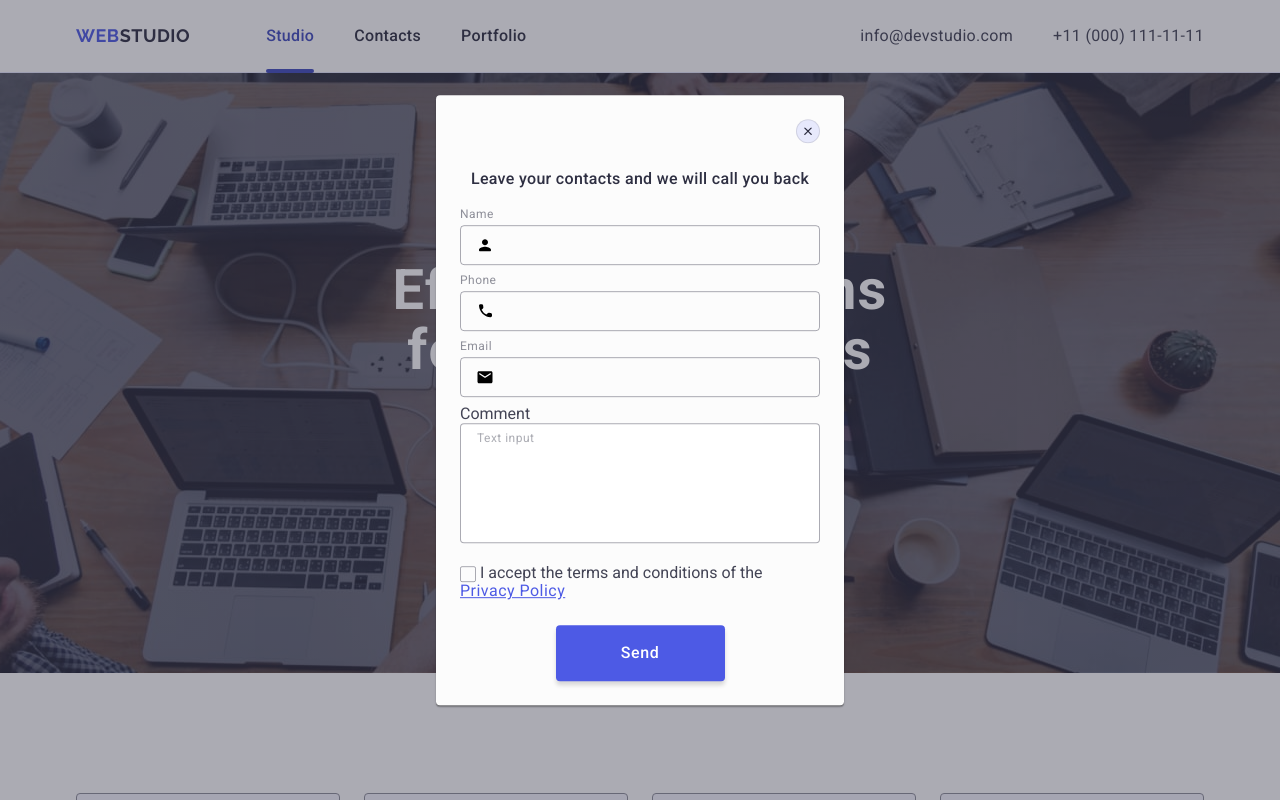
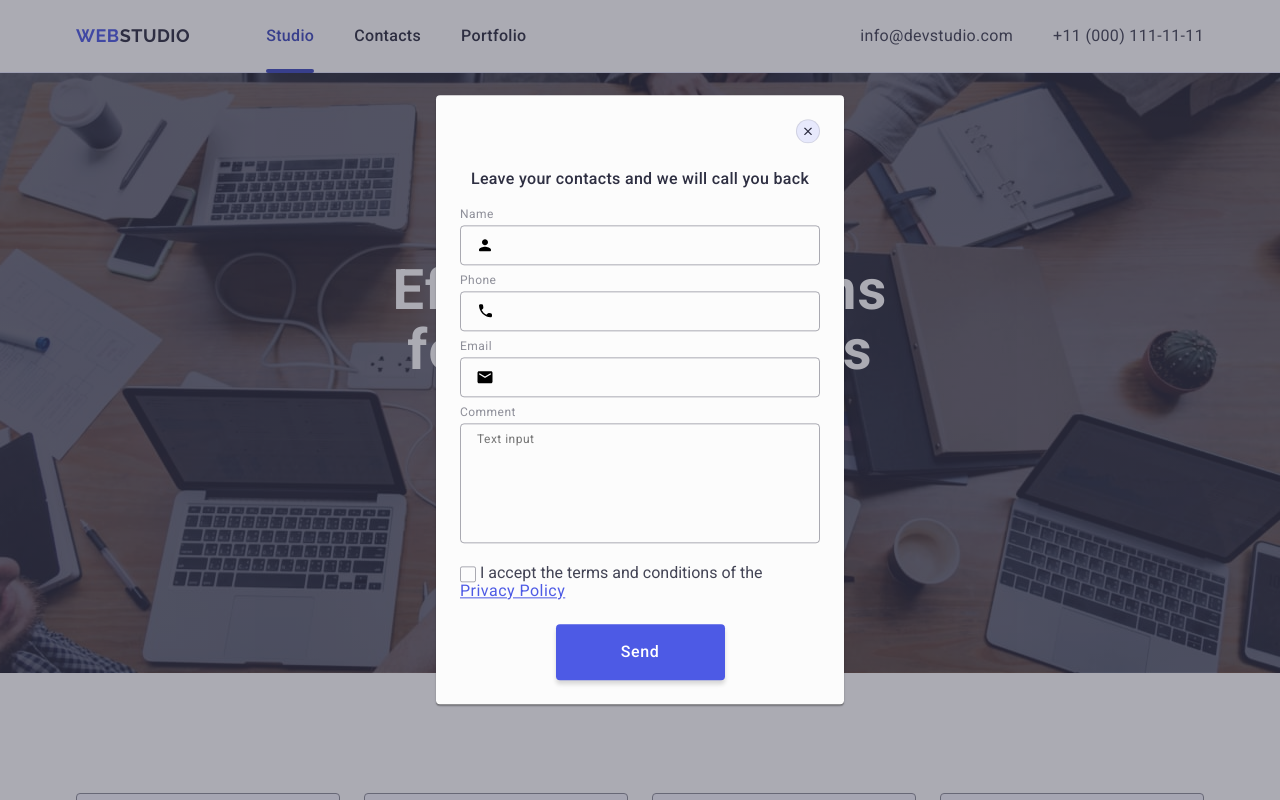
Before and after one commit to VladyslavBihun/goit-markup-hw-05, a plain HTML site: page index.html in a window 1280 px wide. Shown: the top 800 px of the page. Drawn offline with nearby package versions, Linux system fonts and the light colour scheme.

Commit message:
correction

```diff
--- a/css/styles.css
+++ b/css/styles.css
@@ -771,37 +771,31 @@ img {
   transition: fill 250ms cubic-bezier(0.4, 0, 0.2, 1);
 }
 
+.modal-comment {
+  margin-bottom: 16px;
+}
+
 .label-comment {
-  width: 360px;
+  width: 100%;
   height: 120px;
+  font-size: 12px;
+  line-height: 1.17;
+  letter-spacing: 0.04em;
+  color: rgba(46, 47, 66, 0.4);
 
+  border: 1px solid rgba(46, 47, 66, 0.4);
   border-radius: 4px;
-  border: 1px solid rgba(46, 47, 66, 0.4);
-  margin-bottom: 16px;
-  padding-top: 8px;
-  padding-left: 16px;
-  outline: 0;
+  background-color: transparent;
+  padding: 8px 16px;
+  outline: transparent;
 
   resize: none;
 
-  transition-property: border-color;
-  transition-duration: 250ms;
-  transition-timing-function: cubic-bezier(0.4, 0, 0.2, 1);
-  transition-delay: 0ms;
+  transition: border-color 250ms cubic-bezier(0.4, 0, 0.2, 1);
 }
 
 .label-comment:focus {
   border-color: #4d5ae5;
-}
-
-.label-comment::placeholder {
-  color: rgba(46, 47, 66, 0.4);
-
-  font-family: Roboto;
-  font-size: 12px;
-  font-weight: 400;
-  line-height: 1.16;
-  letter-spacing: 0.04em;
 }
 
 .modal-form-checkbox {
--- a/index.html
+++ b/index.html
@@ -549,15 +549,16 @@
             </div>
           </div>
 
-          <label class="modal-form-label-comment" for="user_comment">
-            Comment
+          <div class="modal-comment">
+            <label class="modal-form-label" for="user-comment"> Comment </label>
             <textarea
               class="label-comment"
-              id="user_comment"
-              name="user_comment"
+              id="user-comment"
+              name="user-comment"
               placeholder="Text input"></textarea>
-          </label>
+          </div>
 
+          <div class="modal-checkbox">
             <label class="modal-form-checkbox">
               <input
                 class="checkbox-input visually-hidden"
@@ -572,6 +573,7 @@
               I accept the terms and conditions of the
               <a class="privacy-policy-link" href="">Privacy Policy</a>
             </label>
+          </div>
           <button class="modal-form-button" type="submit">Send</button>
         </form>
       </div>
```
Lines whose indentation alone changed are shown as unchanged.
